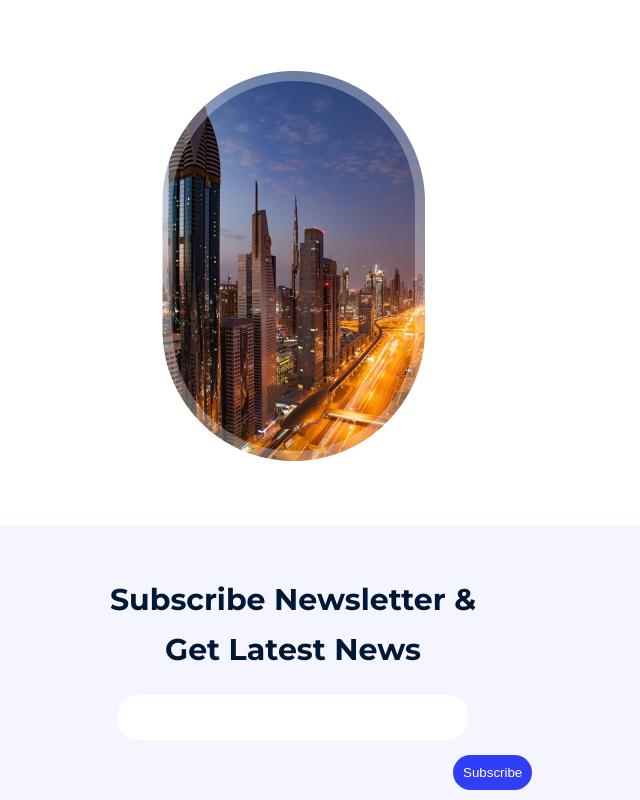
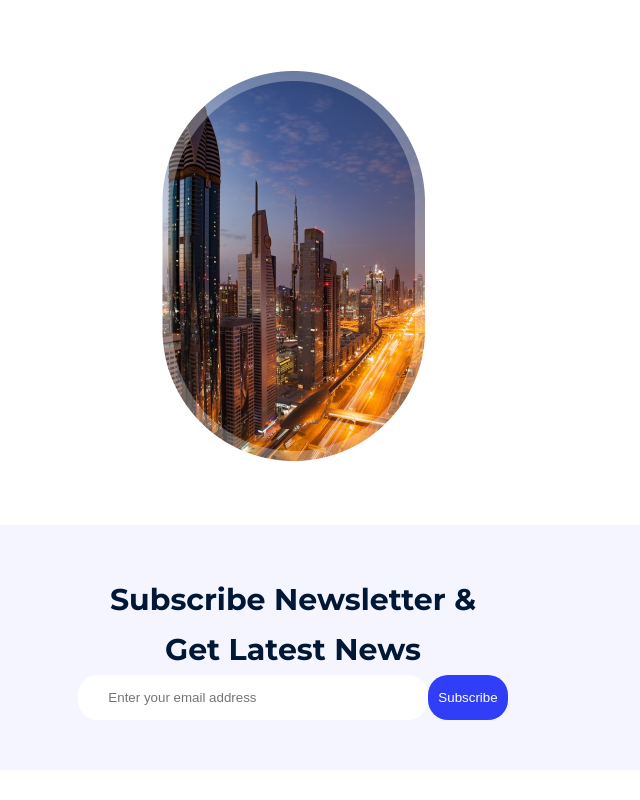
Before and after one commit to DevOlagboye/Aviation-Landpage, a React (Create React App) app: page / in a window 1280 px wide. Shown: the part 4922-5722 px from the top of the page, without its empty margins (347-987 px from the left). After the commit the page ends 5692 px from the top, so only its background shows below. Built offline with nearby package versions, Linux system fonts and the light colour scheme.

Commit message:
Fixing the Form and button design

```diff
--- a/src/Components/Newsletter/Newsletter.css
+++ b/src/Components/Newsletter/Newsletter.css
@@ -11,20 +11,19 @@
     line-height: 50px;
 }
 
+.newsletter-container form {
+    display: flex;
+    justify-content: center;
+}
+
 .newsletter-container input {
     padding: 15px 30px 15px 30px;
     width: 350px;
     border: none;
     border-radius: 20px;
-    position: relative;
-    display: block;
-    margin: 20px auto 10px auto;
 }
 
 .newsletter-container button {
-    position: absolute;
-    margin-top: 5px;
-    left: 800px;
     padding: 10px;
     border: none;
     border-radius: 20px;
--- a/src/Components/Newsletter/Newsletter.jsx
+++ b/src/Components/Newsletter/Newsletter.jsx
@@ -5,7 +5,7 @@ const Newsletter = () => {
     <div className='newsletter-container'>
         <h4>Subscribe Newsletter & <br/> Get Latest News</h4>
         <form>
-            <input type="email" name="" id="" />
+            <input type="email" name="" id="" placeholder="Enter your email address"/>
             <button>Subscribe</button>
         </form>
     </div>
```
